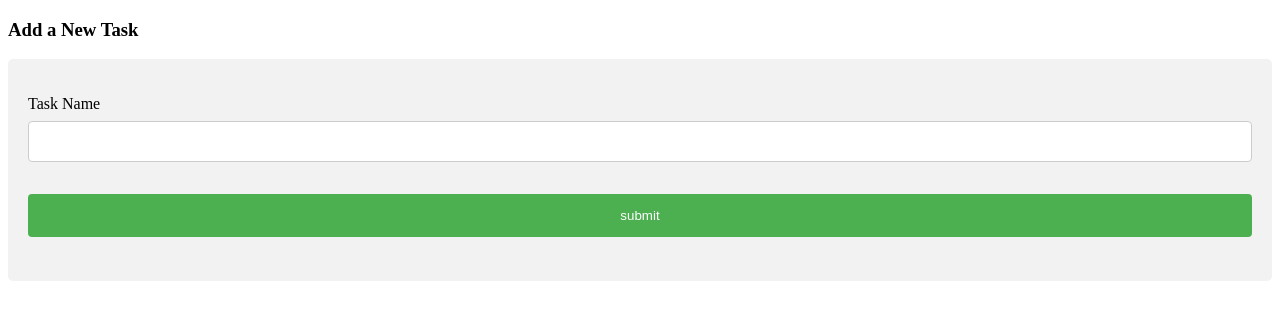
After one commit to cjerryc/Bay_DB, a Flask app: page /managelogin/addtask in a window 1280 px wide. The commit adds this page. Shown: the top 320 px of the page. Run offline with Flask 2, Linux system fonts and the light colour scheme.

Commit message:
insert tasks but re-direct page upon submission not working

```diff
--- a/app.py
+++ b/app.py
@@ -1,6 +1,6 @@
 # app.py
 from flask import Flask, request, jsonify, render_template
-from connectToDB import getUser, logUserIn, createUser
+from connectToDB import getUser, logUserIn, createUser, createTask
 app = Flask(__name__)
 
 @app.route('/')
@@ -35,7 +35,17 @@ def managelogin():
         else:
             return "<h1>Username or Password is wrong!!</h1> <p>try again!</p>"
 
+@app.route('/managelogin/addtask')
+def addtask():
+    return render_template('addtask.html')
 
+@app.route('/taskcreated', methods = ['POST', 'GET'])
+def taskcreated():
+    if request.method == 'POST':
+        result = request.form
+        print(result)
+        createTask(result["taskname"])
+        return render_template('taskcreated.html', taskname=result["taskname"])
 
 
 @app.route('/signinfo', methods = ['POST', 'GET'])
--- /dev/null
+++ b/templates/addtask.html
@@ -0,0 +1,44 @@
+<!DOCTYPE html>
+<html>
+<style>
+input[type=text], select {
+  width: 100%;
+  padding: 12px 20px;
+  margin: 8px 0;
+  display: inline-block;
+  border: 1px solid #ccc;
+  border-radius: 4px;
+  box-sizing: border-box;
+}
+
+input[type=submit] {
+  width: 100%;
+  background-color: #4CAF50;
+  color: white;
+  padding: 14px 20px;
+  margin: 8px 0;
+  border: none;
+  border-radius: 4px;
+  cursor: pointer;
+}
+
+input[type=submit]:hover {
+  background-color: #45a049;
+}
+
+div {
+  border-radius: 5px;
+  background-color: #f2f2f2;
+  padding: 20px;
+}
+</style>
+<body>
+    <h3>Add a New Task</h3>
+    <div>
+        <form action = "/taskcreated" method = "POST">
+            <p>Task Name <input type = "text" name = "taskname" /></p>
+            <p><input type = "submit" value = "submit" /></p>
+        </form>
+    </div>
+</body>
+</html>
```
Also changed, not shown: connectToDB.py (+14 -0 lines), templates/taskcreated.html (added, +12 -0 lines), templates/welcome.html (+17 -5 lines).
